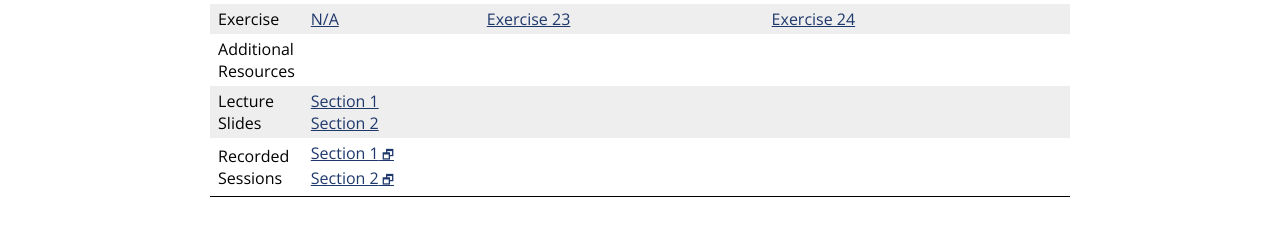
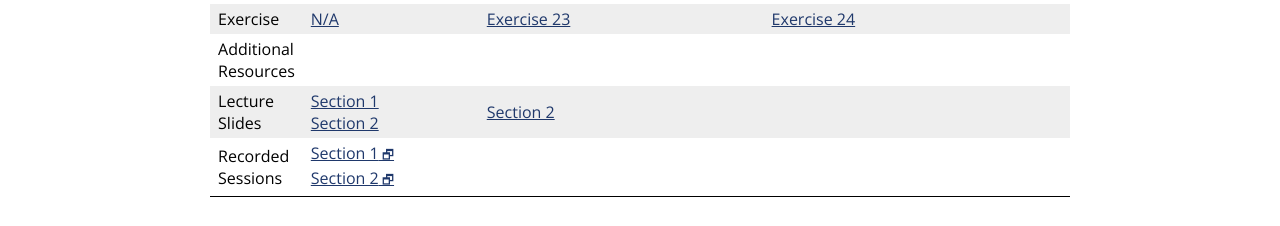
Before and after one commit to jhu-ip/cs220-s22, a Jekyll site: the page built from material.md, in a window 1280 px wide. Shown: the part 1069-1295 px from the top of the page. Built offline with Jekyll 4.4.1, drawn with Linux system fonts in a browser that asks for light colours; some web fonts are replaced.

Commit message:
Added slides for wednesday's lecture

```diff
--- a/material.csv
+++ b/material.csv
@@ -252,6 +252,7 @@
 8,2,16-Mar,Slides,"Introduction to STL and templates",slides/day23_stl_templates.pdf
 8,2,16-Mar,Recap,"Day 23",questions/day23.html
 8,2,16-Mar,Exercise,"Exercise 23",exercise/ex23.html
+8,2,16-Mar,LectureSlides,Section 2,slides/sec02/23.pdf
 8,3,18-Mar,Video,"STL Containers - map, pair, and tuple",https://jh.hosted.panopto.com/Panopto/Pages/Viewer.aspx?id=c12342a6-6af3-4859-9da6-ae2300279661
 8,3,18-Mar,Video,"STL Algorithms",https://jh.hosted.panopto.com/Panopto/Pages/Viewer.aspx?id=c08d312c-963d-485b-84bf-ae23002796be
 8,3,18-Mar,Slides,"STL Containers - map, pair, and tuple",slides/day24_more_stl_containers.pdf
--- a/material.md
+++ b/material.md
@@ -462,7 +462,7 @@
     <tr>
       <td>Lecture<br>Slides</td>
       <td><a href='slides/sec01/day22_notes.pdf'>Section 1</a><br><a href='slides/sec02/22.pdf'>Section 2</a></td>
-      <td></td>
+      <td><a href='slides/sec02/23.pdf'>Section 2</a></td>
       <td></td>
     </tr>
     <tr>
```
Also changed, not shown: 1 other file.
